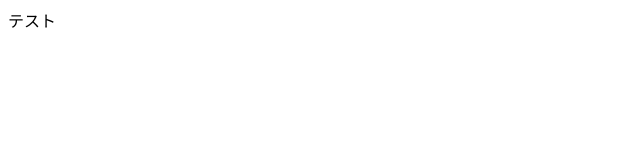
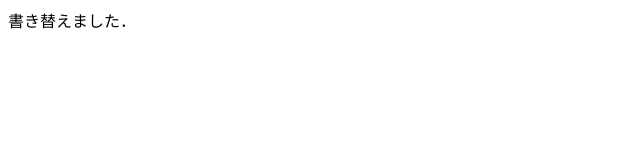
Before and after one commit to bqron-37/20250512-git-workshop, a plain HTML site: page index.html in a window 1280 px wide. Shown: the full height of the page, 0-640 px from the left. Drawn offline with Linux system fonts and the light colour scheme.

Commit message:
Update index.html
文章を書き換えました．

```diff
--- a/index.html
+++ b/index.html
@@ -5,6 +5,6 @@
     <title>タイトル</title>
   </head>
   <body>
-    テスト
+    書き替えました．
   </body>
 </html>
```
